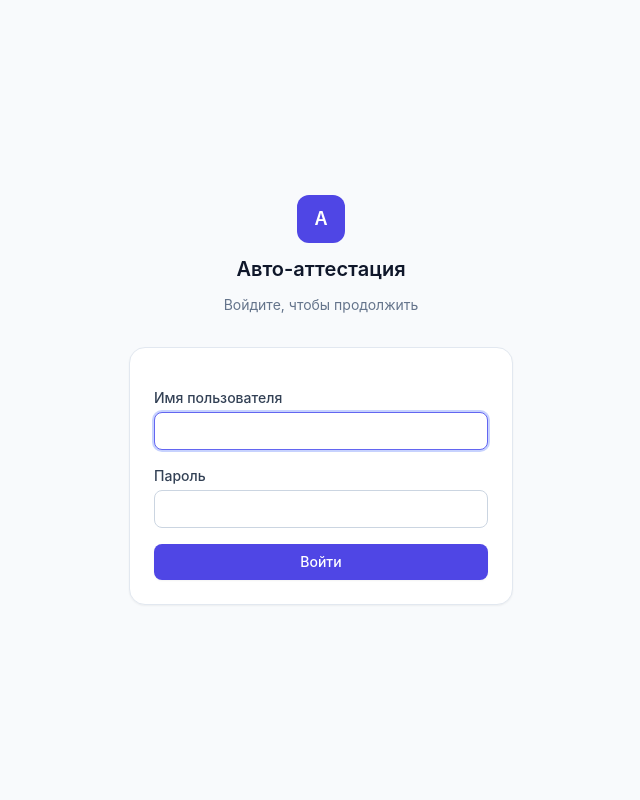
After one commit to Alirizo7/parser, a Django app: page /accounts/login/ in a window 1280 px wide. The commit adds this page. Shown: the whole page, without its empty margins (319-959 px from the left). Run offline with Django 5.2, Linux system fonts and the light colour scheme; parts of the project's set-up code (start-up, migrations or seed data) failed here and were passed over; some libraries are stand-ins or nearby versions; some web fonts are replaced.

Commit message:
Add login page and require authentication site-wide
- LoginRequiredMiddleware закрывает все страницы для неавторизованных
- Встроенный LoginView + свой шаблон registration/login.html (username/пароль)
- Логин освобождён от требования входа через login_not_required (без цикла редиректов)
- Имя пользователя и кнопка «Выйти» в шапке
- Пользователи добавляются через штатную админку (нужен суперпользователь)

Co-Authored-By: Claude Opus 4.8 (1M context) <noreply@anthropic.com>

```diff
--- a/config/urls.py
+++ b/config/urls.py
@@ -2,10 +2,21 @@
 from django.conf import settings
 from django.conf.urls.static import static
 from django.contrib import admin
+from django.contrib.auth import views as auth_views
+from django.contrib.auth.decorators import login_not_required
 from django.urls import include, path
 
 urlpatterns = [
     path("admin/", admin.site.urls),
+    # Страница входа освобождена от LoginRequiredMiddleware (иначе — цикл редиректов).
+    path(
+        "accounts/login/",
+        login_not_required(
+            auth_views.LoginView.as_view(template_name="registration/login.html")
+        ),
+        name="login",
+    ),
+    path("accounts/logout/", auth_views.LogoutView.as_view(), name="logout"),
     path("", include("attestation.urls")),
 ]
 
--- /dev/null
+++ b/templates/registration/login.html
@@ -0,0 +1,52 @@
+<!doctype html>
+<html lang="ru" class="h-full">
+<head>
+  <meta charset="utf-8">
+  <meta name="viewport" content="width=device-width, initial-scale=1">
+  <title>Вход — Авто-аттестация</title>
+  <script src="https://cdn.tailwindcss.com"></script>
+  <link rel="preconnect" href="https://rsms.me/">
+  <link rel="stylesheet" href="https://rsms.me/inter/inter.css">
+  <style>body { font-family: 'Inter', ui-sans-serif, system-ui, sans-serif; }</style>
+</head>
+<body class="h-full bg-slate-50 text-slate-800 antialiased">
+  <div class="flex min-h-full items-center justify-center px-4 py-12">
+    <div class="w-full max-w-sm">
+      <div class="mb-8 flex flex-col items-center gap-3">
+        <span class="grid h-12 w-12 place-items-center rounded-xl bg-indigo-600 text-lg font-semibold text-white">А</span>
+        <h1 class="text-xl font-semibold text-slate-900">Авто-аттестация</h1>
+        <p class="text-sm text-slate-500">Войдите, чтобы продолжить</p>
+      </div>
+
+      <form method="post" class="space-y-4 rounded-2xl border border-slate-200 bg-white p-6 shadow-sm">
+        {% csrf_token %}
+
+        {% if form.errors %}
+          <div class="rounded-lg border border-red-200 bg-red-50 px-4 py-3 text-sm text-red-700">
+            Неверное имя пользователя или пароль.
+          </div>
+        {% endif %}
+
+        <div>
+          <label for="id_username" class="mb-1 block text-sm font-medium text-slate-700">Имя пользователя</label>
+          <input type="text" name="username" id="id_username" autofocus required autocomplete="username"
+                 class="w-full rounded-lg border border-slate-300 px-3 py-2 text-sm focus:border-indigo-500 focus:outline-none focus:ring-2 focus:ring-indigo-200">
+        </div>
+
+        <div>
+          <label for="id_password" class="mb-1 block text-sm font-medium text-slate-700">Пароль</label>
+          <input type="password" name="password" id="id_password" required autocomplete="current-password"
+                 class="w-full rounded-lg border border-slate-300 px-3 py-2 text-sm focus:border-indigo-500 focus:outline-none focus:ring-2 focus:ring-indigo-200">
+        </div>
+
+        <button type="submit"
+                class="w-full rounded-lg bg-indigo-600 px-4 py-2 text-sm font-medium text-white shadow-sm transition hover:bg-indigo-700">
+          Войти
+        </button>
+
+        <input type="hidden" name="next" value="{{ next }}">
+      </form>
+    </div>
+  </div>
+</body>
+</html>
```
Also changed, not shown: config/settings.py (+8 -0 lines), templates/base.html (+16 -4 lines).
